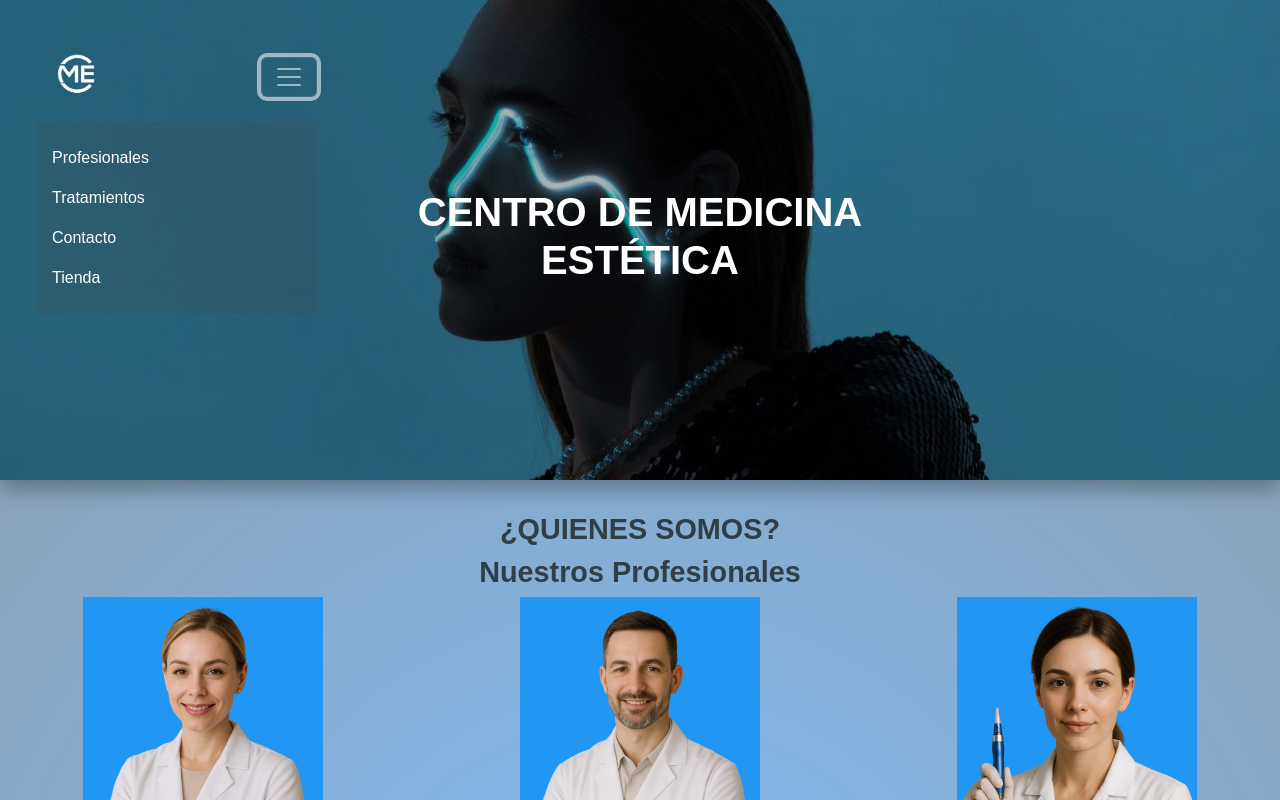
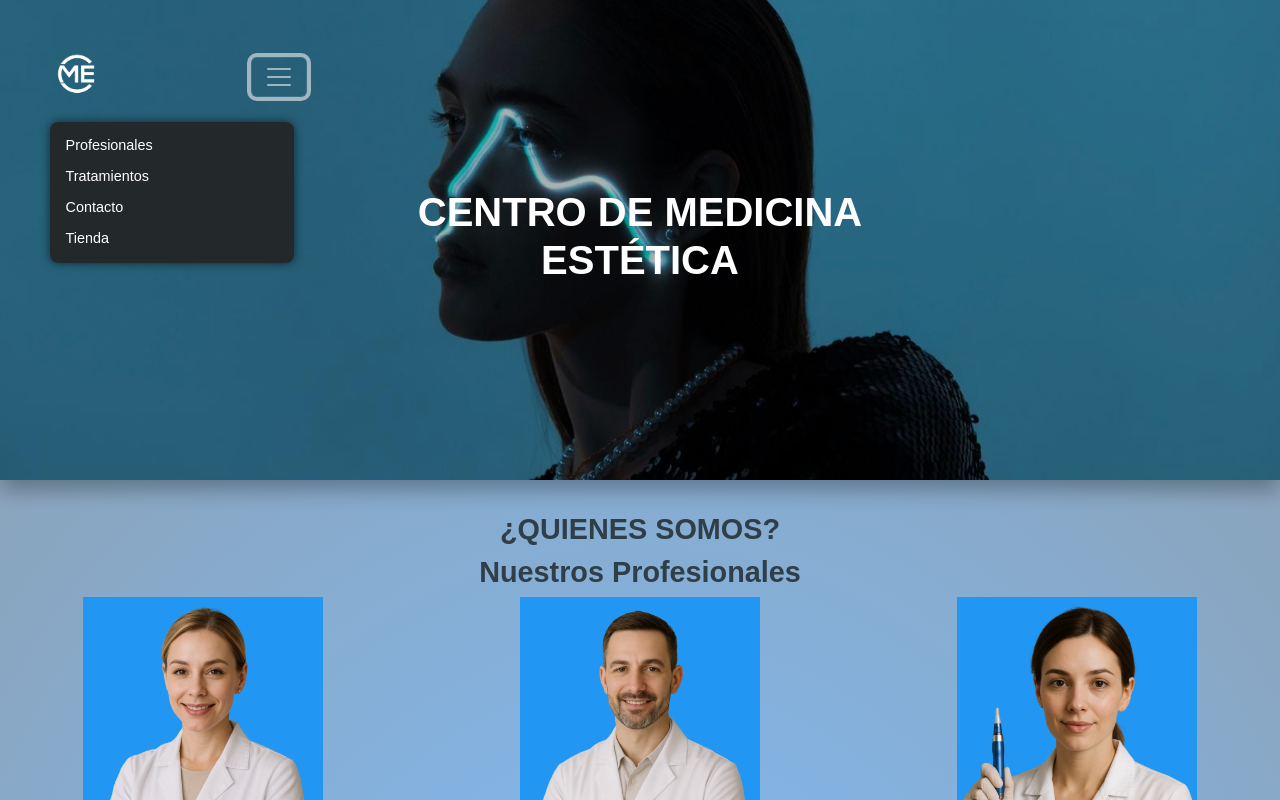
Before and after one commit to ManuteAcevedo/esteticaProyecto, a plain HTML site: page index.html in a window 1280 px wide. Both pictures are taken after a click on the button "Toggle navigation". Shown: the top 800 px of the page. Drawn offline with nearby package versions, Linux system fonts and the light colour scheme; a web font is replaced by a local one.

Commit message:
Últimos cambios

```diff
--- a/estilos/estilos.css
+++ b/estilos/estilos.css
@@ -296,8 +296,7 @@ footer{
     font-weight: bold
 }
 
-
-
+/*CONFIGURACIÓN NAVBAR*/
 .navbar .container-fluid {
   display: flex;
   justify-content: space-between;
@@ -322,11 +321,36 @@ footer{
 }
 
 .navbar-collapse.show {
-  background-color: rgba(71, 70, 70, 0.2);
-  padding: 1rem;
+  background-color: rgba(35, 32, 32, 0.875);
+  padding: 0.5rem 1rem;
+  width: fit-content;
+  max-width: 90%;
+  margin: 0 auto;
+  border-radius: 0.5rem;
+  box-shadow: 0 0 10px rgba(0, 0, 0, 0.588);
 }
 
-
+/* CELULAR */
+/* El contenedor pone el navbar pegado al logo */
+@media (min-width: 320px){
+      .navHeader ul{
+        flex-direction: row;
+        justify-content: center;
+        gap: 1rem;
+  }
+      .navbar-collapse .navbar-nav .nav-link {
+        font-size: 0.9rem;
+        padding: 0.3rem 0.5rem;
+  }
+      .navbar-collapse.show {
+        padding: 0.5rem;
+  }
+      .contenedorSuperiorHeader{
+        flex-direction: row;
+        justify-content: space-between;
+        padding: 1.5rem;
+  }
+}
 
 /* TABLET */
 @media (min-width: 600px){
@@ -334,9 +358,20 @@ footer{
         flex-direction: row;
         justify-content: center;
         gap: 1rem;
-    }
+  }
+      .navbar-collapse .navbar-nav .nav-link {
+        font-size: 0.9rem;
+        padding: 0.3rem 0.5rem;
+  }
+      .navbar-collapse.show {
+        padding: 0.5rem;
+  }
+      .contenedorSuperiorHeader{
+        flex-direction: row;
+        justify-content: space-between;
+        padding: 1.5rem;
+  }
 }
-
 
 /* DESKTOP */
 @media (min-width: 1020px){
```
